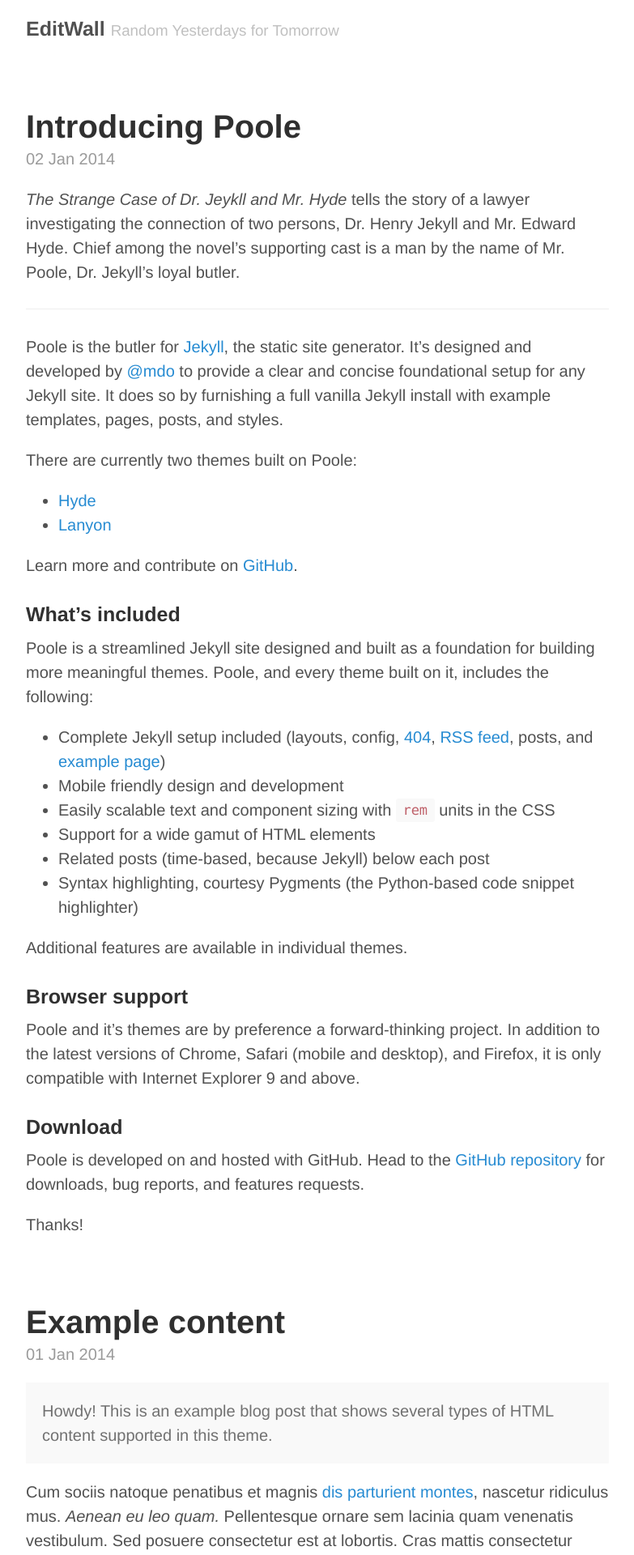
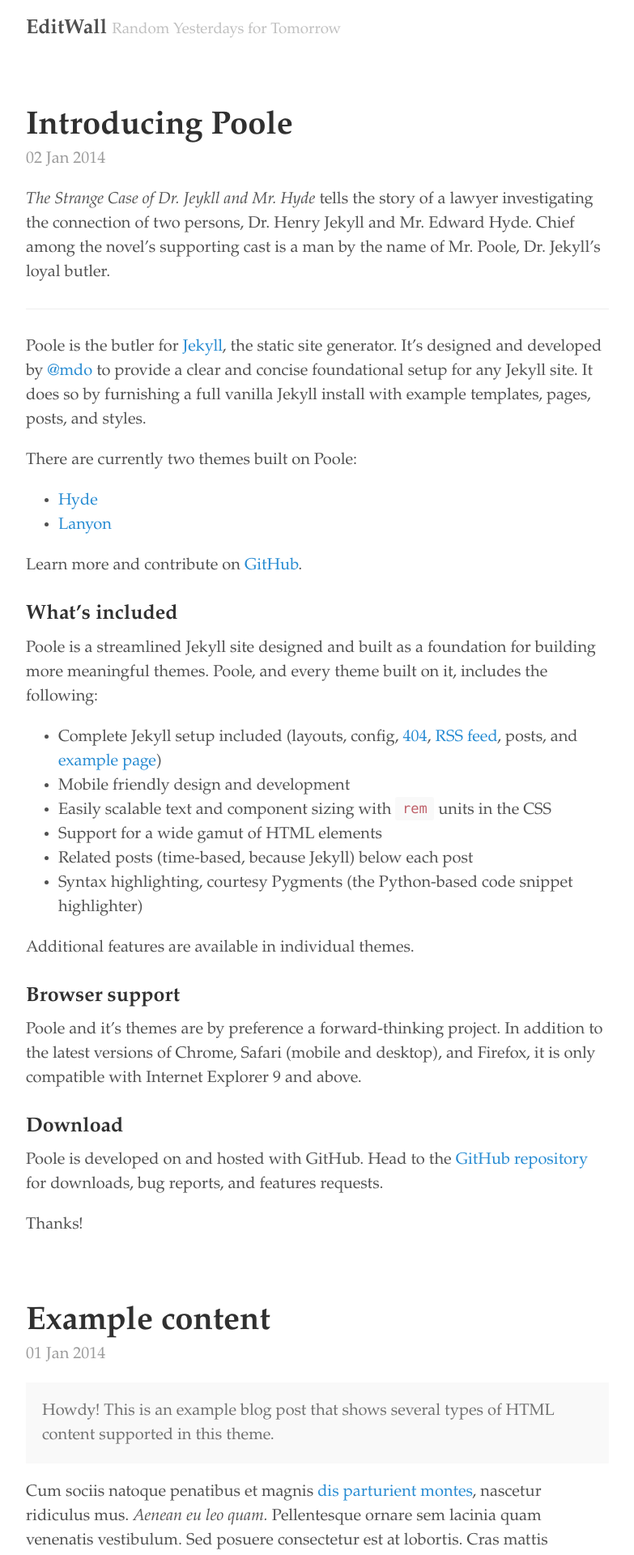
Before and after one commit to dbxboky/mors.github.com, a Jekyll site: the page built from index.html, in a window 1280 px wide. Shown: the top 1920 px of the page at 81% size, without its empty margins (248-1031 px from the left). Built offline with Jekyll 4.4.1, drawn with Linux system fonts in a browser that asks for light colours; Markdown is read by kramdown in place of the engine named in the settings; the list of posts is cut into pages by our own code.

Commit message:
修改字型

```diff
--- a/public/css/poole.css
+++ b/public/css/poole.css
@@ -48,7 +48,7 @@ body {
 }
 
 html {
-  font-family: "Helvetica Neue", Helvetica, Arial, sans-serif;
+  font-family: Palatino, Georgia, Verdana, Arial, sans-serif;
   font-size: 16px;
   line-height: 1.5;
 }
@@ -361,7 +361,7 @@ tbody tr:nth-child(odd) th {
   overflow: hidden; /* clearfix */
   margin-left: -1rem;
   margin-right: -1rem;
-  font-family: "PT Sans", Helvetica, Arial, sans-serif;
+  font-family: Palatino, Georgia, "Times New Roman", serif;
   color: #ccc;
   text-align: center;
 }
```
